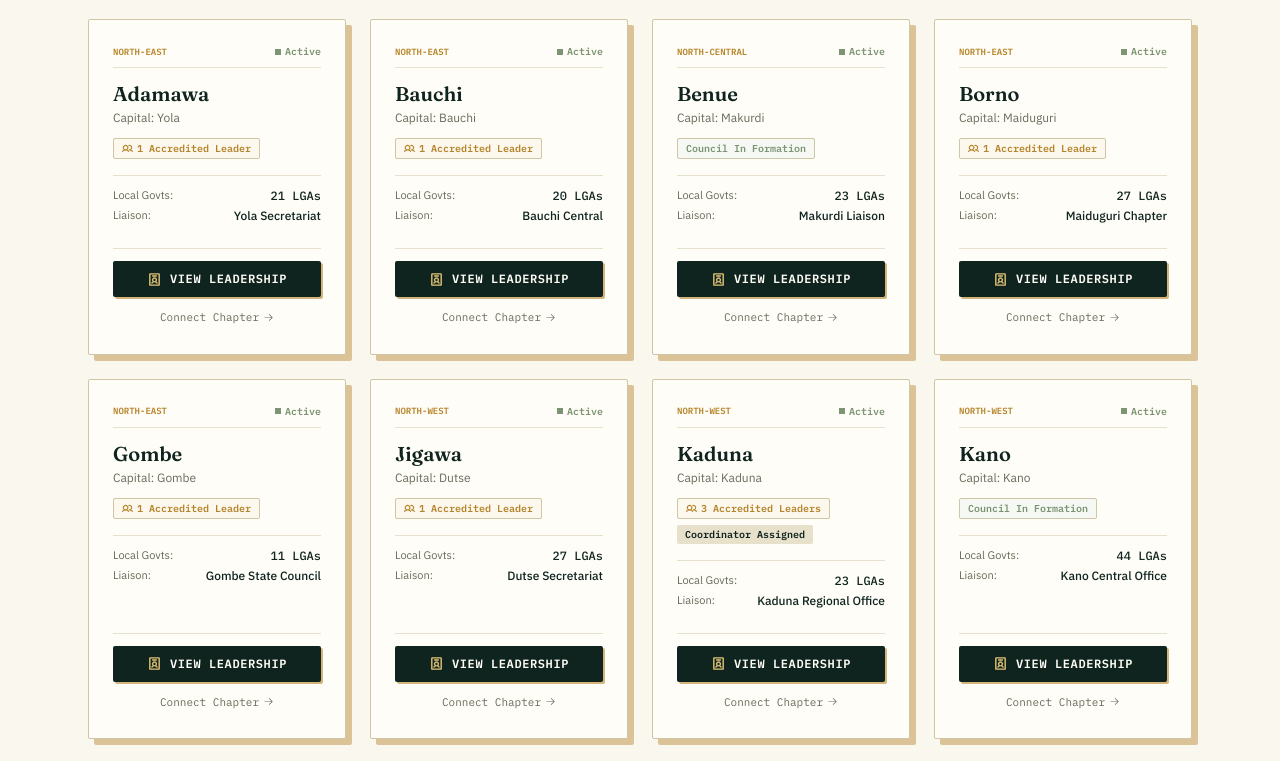
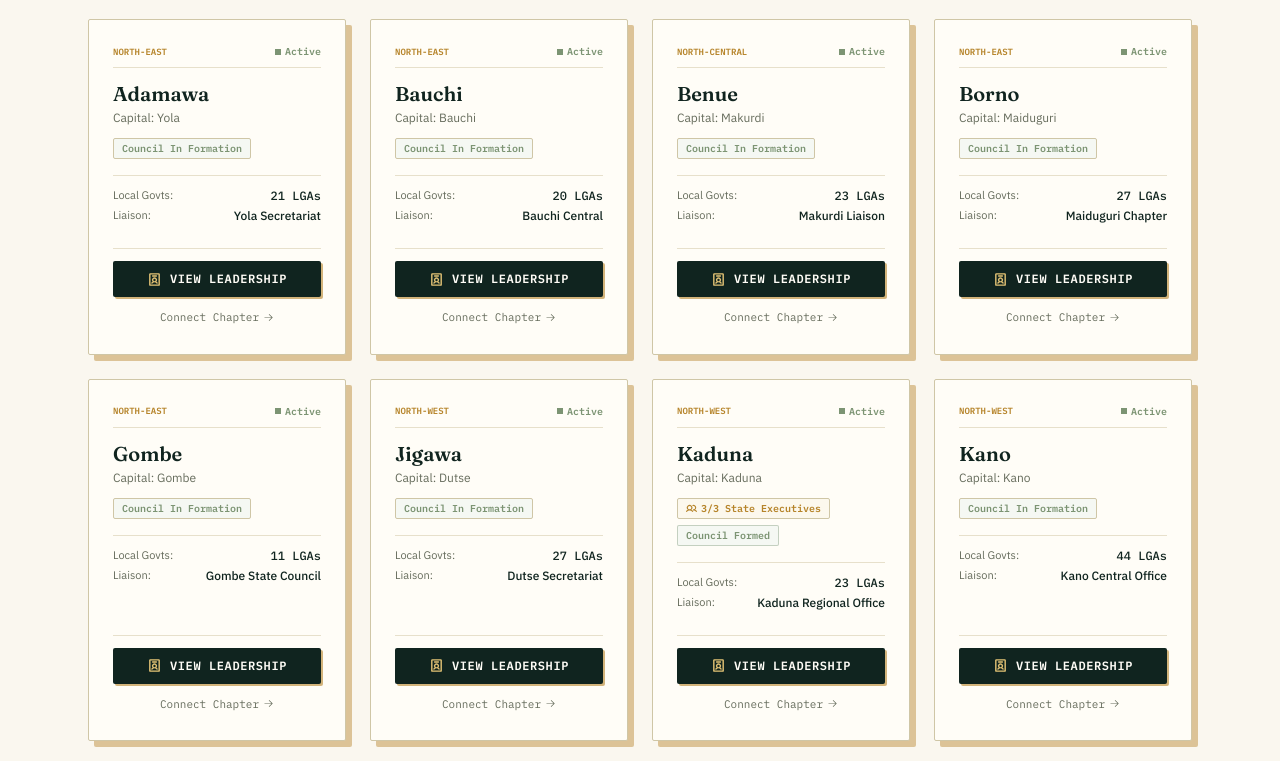
Before and after one commit to Yamojr001/anyv, a React (Vite) app: page /chapters in a window 1280 px wide. Shown: the part 580-1341 px from the top of the page. Built offline with nearby package versions, Linux system fonts and the light colour scheme.

Commit message:
feat: separate national vs state officials, add Veronica James as Kaduna State Secretary, enforce 3 officials per state chapter

```diff
--- a/src/data/leadershipData.js
+++ b/src/data/leadershipData.js
@@ -2,8 +2,7 @@
 export const leadershipCategories = [
   { id: 'all', label: 'All Leadership' },
   { id: 'executive', label: 'National Executive Council' },
-  { id: 'directorate', label: 'National Directorates' },
-  { id: 'coordinators', label: 'State Coordinators' }
+  { id: 'directorate', label: 'National Directorates' }
 ]
 
 export const presidentialPrincipals = [
@@ -248,14 +247,18 @@ export const leadershipOfficials = [
     socials: {
       email: 'women.inclusion@anyv.ng'
     }
-  },
+  }
+]
+
+// State Chapter Officials (Exactly 3 positions per state: Coordinator, Vice/Deputy Coordinator, Secretary)
+export const stateChapterOfficials = [
   {
-    id: 'coord-nasiru-abdulhamid',
+    id: 'kd-coordinator',
+    state: 'Kaduna',
+    roleType: 'coordinator',
     name: 'Comrade Nasiru Abdulhamid',
     rankTitle: 'Kaduna State Coordinator',
-    category: 'coordinators',
-    state: 'Kaduna State / North-West',
-    badgeCode: 'COORD-KD',
+    badgeCode: 'STA-KD-01',
     // photoUrl: '/images/officials/nasiru_abdulhamid.png', // Commented out for now
     photoUrl: '',
     initials: 'NA',
@@ -273,12 +276,12 @@ export const leadershipOfficials = [
     }
   },
   {
-    id: 'dep-coord-gaddafi-adamu',
+    id: 'kd-deputy-coordinator',
+    state: 'Kaduna',
+    roleType: 'vice_coordinator',
     name: 'Gaddafi Adamu',
     rankTitle: 'Deputy State Coordinator',
-    category: 'coordinators',
-    state: 'Kaduna State / North-West',
-    badgeCode: 'DEP-KD',
+    badgeCode: 'STA-KD-02',
     // photoUrl: '/images/officials/gaddafi_adamu.png', // Commented out for now
     photoUrl: '',
     initials: 'GA',
@@ -291,5 +294,25 @@ export const leadershipOfficials = [
     bio: 'Gaddafi Adamu serves as the Deputy State Coordinator for the Atiku Northern Youth Vanguard (Kaduna Chapter). Working closely with the State Coordinator, he drives grassroots mobilization, youth engagement, and structural chapter coordination across the 23 local government areas of Kaduna State.',
     // socials: {}, // Commented out for now
     socials: {}
+  },
+  {
+    id: 'kd-secretary',
+    state: 'Kaduna',
+    roleType: 'secretary',
+    name: 'Veronica James',
+    rankTitle: 'State Secretary',
+    badgeCode: 'STA-KD-03',
+    // photoUrl: '/images/officials/veronica_james.png', // Commented out for now
+    photoUrl: '',
+    initials: 'VJ',
+    portfolioRoles: [
+      'State Secretary @ Atiku Northern Youth Vanguard (Kaduna Chapter)',
+      'State Secretariat Administration & Official Correspondence',
+      'Chapter Documentation & Local Government Liaison'
+    ],
+    quote: 'A dedicated secretariat and transparent communication empower youth across every local government area.',
+    bio: 'Veronica James serves as the State Secretary for the Atiku Northern Youth Vanguard (Kaduna Chapter). She oversees administrative operations, official secretariat correspondence, executive documentation, and chapter record coordination across Kaduna State.',
+    // socials: {}, // Commented out for now
+    socials: {}
   }
 ]
--- a/src/pages/ChaptersPage.jsx
+++ b/src/pages/ChaptersPage.jsx
@@ -18,8 +18,7 @@ import {
   Phone
 } from '@phosphor-icons/react'
 import {
-  leadershipOfficials,
-  presidentialPrincipals
+  stateChapterOfficials
 } from '../data/leadershipData'
 
 export default function ChaptersPage() {
@@ -51,24 +50,9 @@ export default function ChaptersPage() {
   ]
 
   const getStateLeaders = (stateName) => {
-    const officials = leadershipOfficials
-      .filter(o => {
-        const stateMatch = o.state?.toLowerCase().includes(stateName.toLowerCase())
-        const bioMatch = o.bio?.toLowerCase().includes(stateName.toLowerCase())
-        const rolesMatch = o.portfolioRoles?.some(r => r.toLowerCase().includes(stateName.toLowerCase()))
-        return stateMatch || (stateName === 'Gombe' && (rolesMatch || bioMatch))
-      })
-      .sort((a, b) => {
-        if (a.category === 'coordinators' && b.category !== 'coordinators') return -1
-        if (a.category !== 'coordinators' && b.category === 'coordinators') return 1
-        return 0
-      })
-
-    const principals = presidentialPrincipals.filter(p =>
-      p.state?.toLowerCase().includes(stateName.toLowerCase())
+    return stateChapterOfficials.filter(
+      o => o.state.toLowerCase() === stateName.toLowerCase()
     )
-
-    return [...principals, ...officials]
   }
 
   const filteredStates = northernStates.filter(s => {
@@ -166,11 +150,11 @@ export default function ChaptersPage() {
                         <>
                           <span className="font-mono text-[10px] text-[#b6842a] bg-[#fcf8ed] px-2 py-0.5 rounded-[2px] border border-[#cfc6a6] font-semibold inline-flex items-center gap-1">
                             <Users size={11} weight="bold" />
-                            {stateLeaders.length} Accredited {stateLeaders.length === 1 ? 'Leader' : 'Leaders'}
+                            {stateLeaders.length}/3 State Executives
                           </span>
-                          {stateLeaders.some(l => l.category === 'coordinators') && (
-                            <span className="font-mono text-[10px] text-[#10241f] bg-[#e7e0cb] px-2 py-0.5 rounded-[2px] font-semibold inline-flex items-center gap-1">
-                              Coordinator Assigned
+                          {stateLeaders.length === 3 && (
+                            <span className="font-mono text-[10px] text-[#7c9473] bg-[#f5f8f3] px-2 py-0.5 rounded-[2px] border border-[#7c9473]/40 font-semibold inline-flex items-center gap-1">
+                              Council Formed
                             </span>
                           )}
                         </>
@@ -290,9 +274,9 @@ export default function ChaptersPage() {
               <div>
                 <div className="flex items-center justify-between mb-4">
                   <h3 className="font-display text-lg font-bold text-[#10241f] flex items-center gap-2">
-                    <span>Accredited State &amp; National Executives</span>
+                    <span>State Chapter Executive Council</span>
                     <span className="font-mono text-xs text-[#b6842a] font-normal">
-                      ({getStateLeaders(selectedState.name).length})
+                      ({getStateLeaders(selectedState.name).length}/3 Appointed)
                     </span>
                   </h3>
                 </div>
@@ -307,13 +291,15 @@ export default function ChaptersPage() {
                         {/* Leader Top Bar */}
                         <div className="flex items-center justify-between pb-3 border-b border-[#e7e0cb]">
                           <span className="font-mono text-[10px] text-[#b6842a] font-semibold tracking-wider uppercase">
-                            {leader.badgeCode || leader.badge || 'OFF-REC'} &bull; {leader.state}
+                            {leader.badgeCode || 'STA-REC'} &bull; {leader.state} Chapter
                           </span>
-                          <span className={`font-mono text-[10px] flex items-center gap-1 uppercase font-semibold ${
-                            leader.category === 'coordinators' ? 'text-[#b6842a]' : 'text-[#7c9473]'
-                          }`}>
+                          <span className="font-mono text-[10px] text-[#b6842a] flex items-center gap-1 uppercase font-semibold">
                             <Sparkle size={12} weight="fill" className="text-[#b6842a]" />
-                            {leader.category === 'coordinators' ? 'State Coordinator' : 'Accredited Leader'}
+                            {leader.roleType === 'coordinator'
+                              ? 'State Coordinator'
+                              : leader.roleType === 'vice_coordinator'
+                              ? 'Deputy State Coordinator'
+                              : 'State Secretary'}
                           </span>
                         </div>
 
@@ -444,10 +430,10 @@ export default function ChaptersPage() {
                       <Info size={20} weight="bold" />
                     </div>
                     <h4 className="font-display text-base font-semibold text-[#10241f]">
-                      State Coordinating Council &amp; Ward Liaisons In Formation
+                      State Chapter Executive Council In Formation
                     </h4>
                     <p className="text-xs text-[#666c5c] max-w-md mx-auto leading-relaxed">
-                      The State Coordinating Council and Ward Executive Liaisons across all {selectedState.lgas} Local Government Areas in {selectedState.name} State are undergoing formal vetting and accreditation by the National Secretariat in Abuja.
+                      The three state chapter executive offices (State Coordinator, Deputy State Coordinator, and State Secretary) across all {selectedState.lgas} Local Government Areas in {selectedState.name} State are undergoing formal vetting and appointment by the National Secretariat in Abuja.
                     </p>
                     <div className="pt-2">
                       <Link
@@ -465,11 +451,11 @@ export default function ChaptersPage() {
               {/* Modal Footer Controls */}
               <div className="mt-8 pt-4 border-t border-[#cfc6a6] flex flex-col sm:flex-row items-center justify-between gap-3">
                 <Link
-                  to={`/leadership?search=${selectedState.name}`}
+                  to="/leadership"
                   className="w-full sm:w-auto px-4 py-2.5 rounded-[2px] bg-[#b6842a] hover:bg-[#c9963c] text-[#10241f] font-mono text-xs uppercase tracking-wider font-semibold transition-colors flex items-center justify-center gap-2"
                 >
                   <IdentificationBadge size={15} weight="bold" />
-                  <span>Open in Leadership Directory</span>
+                  <span>View National Leadership Directory</span>
                 </Link>
 
                 <button
```
Also changed, not shown: public/images/officials/veronica_james.png (added).
